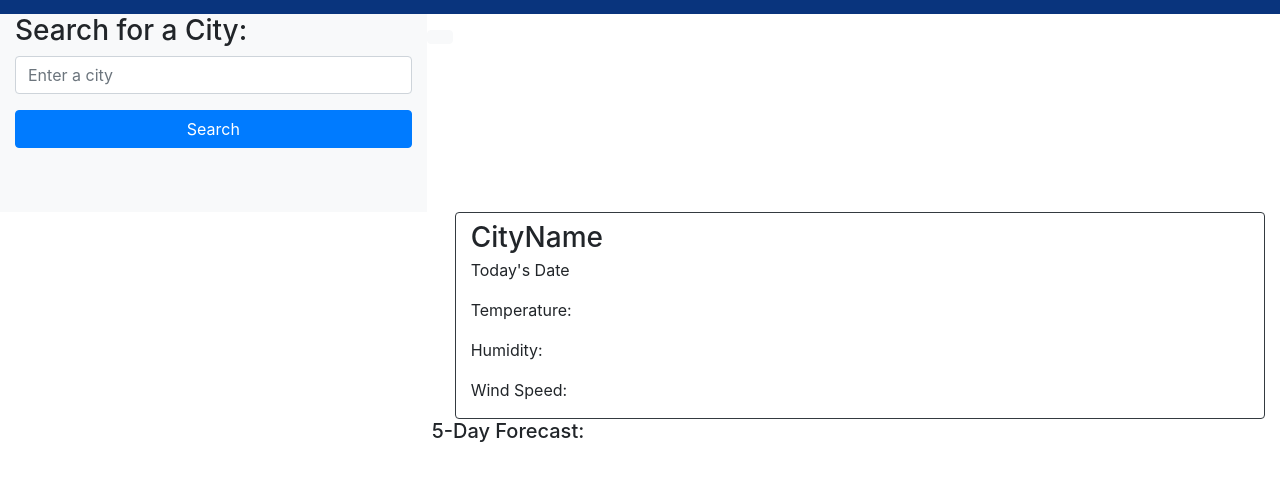
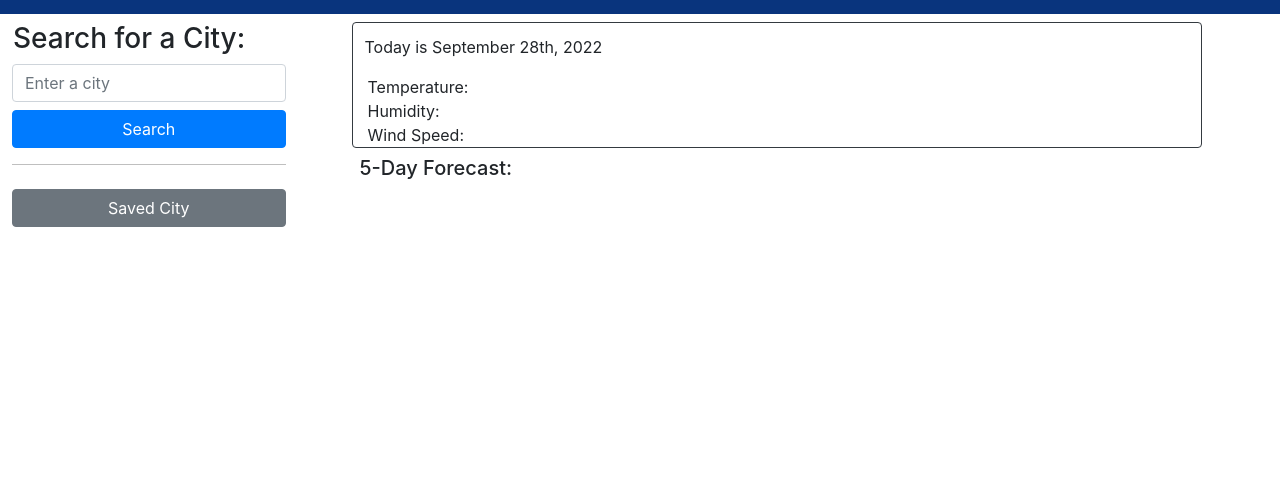
Before and after one commit to wendywilgus/Weather-Dashboard, a plain HTML site: page index.html in a window 1280 px wide. Shown: the part 61-542 px from the top of the page. Drawn offline with nearby package versions, Linux system fonts and the light colour scheme.

Commit message:
"added current weather data to display"

```diff
--- a/Develop/script.js
+++ b/Develop/script.js
@@ -2,10 +2,24 @@
 var fetchButton = document.getElementById('fetch-button');
 var APIKey= "e5fd74ef0282ecdaf377823bb26acafb";
 var city;
-var searchHistory = document.getElementById("searchHistory");
+var searchHistory = document.getElementById("searchResults");
+var currentCity = document.getElementById("current-city");
+var todaysDate = moment().format("MMMM Do, YYYY");
+var temp = document.getElementById("tempEl");
+var icon = document.getElementById("weather-icon");
+var humidity = document.getElementById("humidity");
+var temp = document.getElementById("windSpeed");
+
+console.log(city);
 
 
-console.log(city);
+const dateElement = document.getElementById("current-date");
+dateElement.innerHTML = `Today is ${todaysDate}`;
+
+function kelvinConverter(valNum){
+    valNum = parseFloat(valNum);
+    temp.innerHTML= (Math.floor((valNum-273.15)*1.8)+32)+' \u00B0F';
+}
 
 function displayWeather(city) {
     city = document.getElementById('city').value;
@@ -14,25 +28,32 @@ function displayWeather(city) {
     // console.log(requestURL);
     localStorage.setItem(city, `${city}`);
 
-    function fetLocalStorage() {
-        ul.innerHTML = '<li>' + localStorage.getItem(city) + '</li>'
-    }
-
 
   fetch(requestURL)
     .then(function (response) {
         console.log("map API response:", response);
-      return response.json();
+        return response.json();
     })
     .then(function (data) {
+        let citySearched = data.name;
+        // console.log( citySearched);
+        currentCity.innerHTML = citySearched;
         console.log("map API data:", data);
-        console.log(data.wind.speed);
+        console.log("windspeed", data.wind.speed);
+        kelvinConverter(data.main.temp);
+
+        return data;
+
     })
     .catch(function(error) {
         console.error("map API error: ", error);
     })
 }
 // Append data to the div
+
+function fetchLocalStorage() {
+    searchHistory.innerHTML = '<li>' + localStorage.getItem(city) + '</li>'
+}
 
 function cityCoordinates()  {
     city = document.getElementById('city').value;
@@ -61,7 +82,7 @@ var five = [];
 
 function extendedForecast(lat,lon) {
     var fiveDays = `https://api.openweathermap.org/data/2.5/forecast?lat=${lat}&lon=${lon}&units=imperial&appid=${APIKey}`
-    console.log(fiveDays);
+    console.log("5 days", fiveDays);
 
     fetch(fiveDays)
         .then(function (response)   {
@@ -86,4 +107,5 @@ function displayForecast()  {
 fetchButton.addEventListener('click', function() {
     cityCoordinates();
     displayWeather(city);
+
 });
--- a/Develop/style.css
+++ b/Develop/style.css
@@ -2,3 +2,12 @@
     background: #09347D;
     height: 75px;
 }
+
+hr {
+    border-color: black !important;
+    border: 3px;
+}
+
+.row-1  {
+    background-color: red;
+}
--- a/index.html
+++ b/index.html
@@ -4,7 +4,9 @@
   <meta charset="UTF-8" />
   <meta name="viewport" content="width=device-width, initial-scale=1.0" />
   <meta http-equiv="X-UA-Compatible" content="ie=edge" />
-  <link rel="stylesheet" href="https://stackpath.bootstrapcdn.com/bootstrap/4.3.1/css/bootstrap.min.css" crossorigin="anonymous">
+
+    <link href="https://cdn.jsdelivr.net/npm/bootstrap@5.2.1/dist/css/bootstrap.min.css" rel="stylesheet" integrity="sha384-iYQeCzEYFbKjA/T2uDLTpkwGzCiq6soy8tYaI1GyVh/UjpbCx/TYkiZhlZB6+fzT" crossorigin="anonymous">
+    <script type = "text/JavaScript" src = " https://MomentJS.com/downloads/moment.js"></script>
 
   <link rel="stylesheet" href="./Develop/style.css" />
 
@@ -18,47 +20,42 @@
         </div>
     </div>
 
-    <div class="container-fluid">
-        <div class="row">
-            <div class="col-sm-4 bg-light">
+    <div class="row">
+        <div class="col-3 ml-3 mt-2">
+            <div class="row input-group">
                 <h3 id="searchResults">Search for a City:</h3>
                 <div class="input-group">
-                    <input id="city" type="text" class="form-control mb-3" placeholder="Enter a city">
+                    <input id="city" type="text" class="form-control rounded" placeholder="Enter a city" aria-label="search">
                 </div>
                 <div class="mb-5">
-                    <button id="fetch-button" class="btn btn-primary col-12 mb-3">Search</button>
+                    <button id="fetch-button" class="btn btn-primary col-12 rounded mt-2">Search</button>
+                    <hr>
+                    <!-- append li here li class="list-group-item"-->
+                    <button type="button" class="btn btn-secondary col-12 rounded mt-2">Saved City</button>
                 </div>
             </div>
+        </div>
 
-            <div class="row mt-3">
-                <div class="col-12">
-                    <ul id="searchHistory" class="btn btn-light col-12 mb-3">
-                        <!-- append li here li class="list-group-item"-->
-                    </ul>
+    <!-- Add Div for Current Day Weather -->
+        <div class="col-sm-8 mt-2">
+            <div class="row ml-2 border border-dark rounded">
+                    <h3 class="city-name mb-1 mt-2 bolder" id="current-city"></h3>
+                    <div id="current-date">Today's Date</div>
+                    <p class="weather-icon"></p>
+                    <div class="col-sm-2">Temperature: </div>
+                    <div class="col-sm-10" id="tempEl"></div>
+                    <div class="col-sm-12" id="current-weather">
+                    <div class="humidity">Humidity:</div>
+                    <div class="windSpeed">Wind Speed:</div>
                 </div>
             </div>
-    </div>
-
-    <!-- Add Div for Current Day Weather -->
-    <div class="col-sm-8 offset-md-4 justify-content-end ">
-        <div class="row ml-2 border border-dark rounded">
-            <div class="col-sm-12" id="current-weather">
-                <h3 class="city-name mb-1 mt-2 bolder" id="current-city">CityName</h3>
-                <p class="current-date">Today's Date</p>
-                <p class="weather-icon"></p>
-                <p class="temperature"></pclass>Temperature:</p>
-                <p class="humidity">Humidity:</p>
-                <p class="windSpeed">Wind Speed:</p>
-            </div>
+            <h5 class="ml-3 mt-2">5-Day Forecast:</h5>
+                <!-- Cards for 5 Day forecast go here -->
         </div>
     </div>
 
-    <div class="col-sm-8 offset-md-4 justify-content">
-        <div class="row">
-            <h5>5-Day Forecast:</h5>
-        </div>
-    </div>
-    <!-- Cards for 5 Day forecast go here -->
+
+
 
 
 
```
